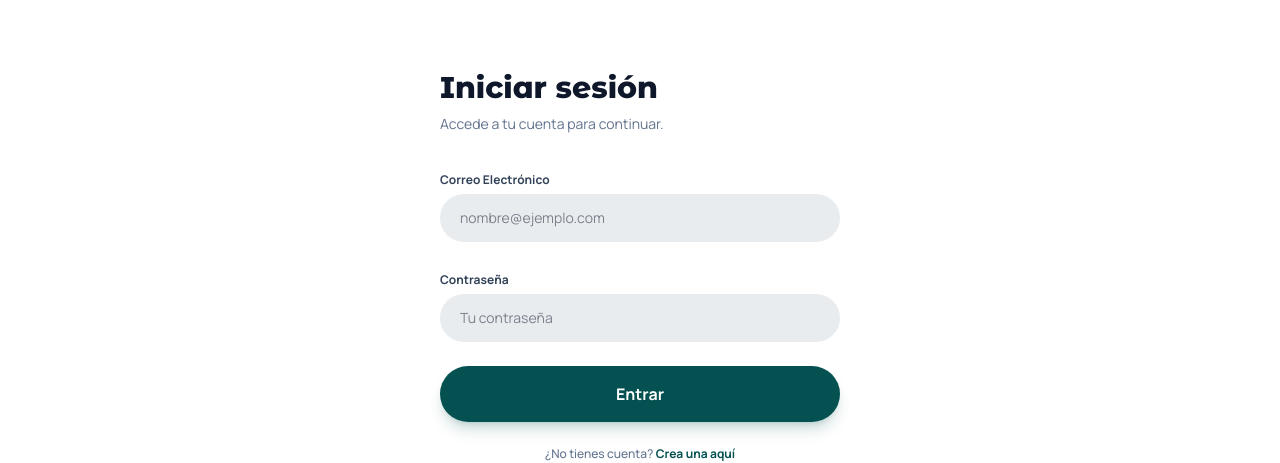
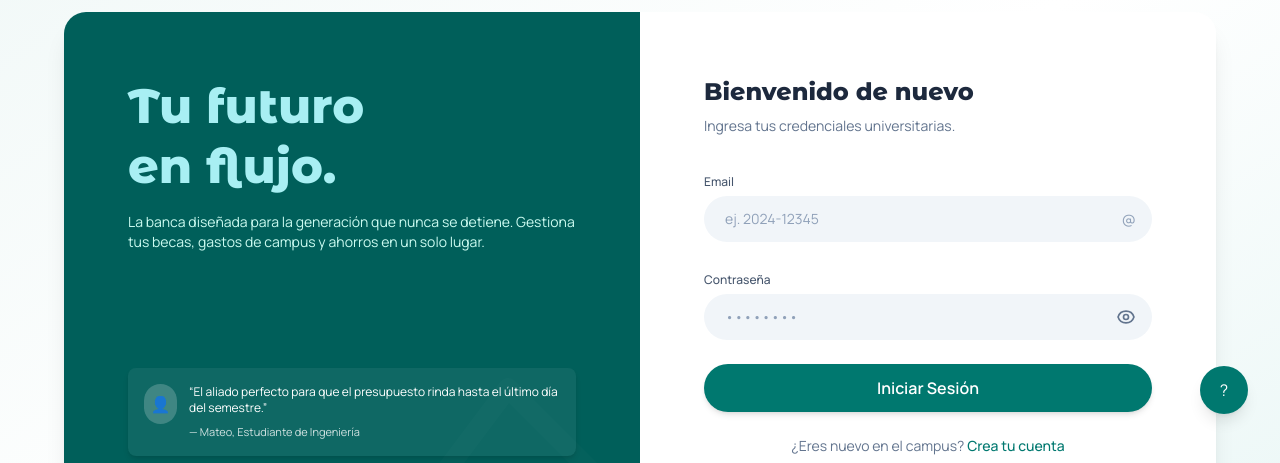
Before and after one commit to JStarWave84/web-institucional-banco-universitario, a Vue app: page /login in a window 1280 px wide. Shown: the part 354-817 px from the top of the page. Built offline with nearby package versions, Linux system fonts and the light colour scheme.

Commit message:
adjusted view

```diff
--- a/src/views/LoginView.vue
+++ b/src/views/LoginView.vue
@@ -1,31 +1,89 @@
 <script setup>
+import { ref } from 'vue'
+
+const email = ref('')
+const password = ref('')
+const showPassword = ref(false)
+
+function submit (e) {
+  e.preventDefault()
+
+  console.log('submit', { email: email.value, password: password.value })
+}
 </script>
 
 <template>
-  <section class="min-h-screen bg-white flex items-center">
-    <div class="mx-auto max-w-md w-full px-6 py-12">
-      <h2 class="text-3xl font-extrabold text-slate-900">Iniciar sesión</h2>
-      <p class="mt-2 text-sm text-slate-500">Accede a tu cuenta para continuar.</p>
+  <section class="min-h-screen flex items-center justify-center bg-gradient-to-br from-[#f0f8f7] via-white to-[#e8f6f5] p-8">
+    <div class="w-full max-w-6xl rounded-2xl shadow-xl overflow-hidden grid grid-cols-1 md:grid-cols-2 bg-white">
 
-      <form class="mt-8 space-y-6">
+
+      <div class="relative bg-teal-800 text-white p-10 md:p-16 flex flex-col justify-between">
+        <div>
+          <h1 class="text-4xl md:text-5xl font-extrabold leading-tight text-[#a8eff3]">Tu futuro <br>en flujo.</h1>
+          <p class="mt-4 text-sm text-teal-100 max-w-md">La banca diseñada para la generación que nunca se detiene. Gestiona tus becas, gastos de campus y ahorros en un solo lugar.</p>
+        </div>
+
+        <div class="mt-8">
+          <div class="bg-white/6 rounded-lg p-4 flex items-start gap-3 shadow-md max-w-md">
+            <div class="w-10 h-10 rounded-full bg-white/20 flex items-center justify-center">👤</div>
+            <div>
+              <div class="text-xs">“El aliado perfecto para que el presupuesto rinda hasta el último día del semestre.”</div>
+              <div class="mt-2 text-[11px] opacity-80">— Mateo, Estudiante de Ingeniería</div>
+            </div>
+          </div>
+        </div>
+
+
+        <svg class="absolute right-0 bottom-0 opacity-10" width="220" height="220" viewBox="0 0 200 200" xmlns="http://www.w3.org/2000/svg">
+          <path fill="none" stroke="rgba(255,255,255,0.15)" stroke-width="18" d="M20 160 L80 80 L160 160" stroke-linecap="round" stroke-linejoin="round"/>
+        </svg>
+      </div>
+
+
+      <div class="p-10 md:p-16 bg-white flex flex-col justify-center">
+        <div class="max-w-md w-full mx-auto">
+          <h2 class="text-2xl font-extrabold text-slate-800">Bienvenido de nuevo</h2>
+          <p class="mt-2 text-sm text-slate-500">Ingresa tus credenciales universitarias.</p>
+
+          <form @submit="submit" class="mt-8 space-y-6">
             <label class="block">
-          <span class="text-xs font-bold text-slate-700">Correo Electrónico</span>
-          <input type="email" placeholder="nombre@ejemplo.com" class="mt-1 w-full rounded-full bg-[#e9ecef] px-5 py-3.5 text-sm text-slate-900 outline-none focus:bg-[#dee2e6]" />
+              <span class="text-xs font-medium text-slate-600">Email</span>
+              <div class="mt-1 relative">
+                <input v-model="email" type="text" placeholder="ej. 2024-12345" class="w-full rounded-full border border-transparent bg-slate-100 px-5 py-3 text-sm text-slate-800 placeholder:text-slate-400 focus:outline-none focus:ring-2 focus:ring-teal-200" />
+                <span class="absolute right-4 top-1/2 -translate-y-1/2 text-slate-400">@</span>
+              </div>
             </label>
 
             <label class="block">
-          <span class="text-xs font-bold text-slate-700">Contraseña</span>
-          <input type="password" placeholder="Tu contraseña" class="mt-1 w-full rounded-full bg-[#e9ecef] px-5 py-3.5 text-sm text-slate-900 outline-none focus:bg-[#dee2e6]" />
+              <span class="text-xs font-medium text-slate-600">Contraseña</span>
+              <div class="mt-1 relative">
+                <input :type="showPassword ? 'text' : 'password'" v-model="password" placeholder="••••••••" class="w-full rounded-full border border-transparent bg-slate-100 px-5 py-3 text-sm text-slate-800 placeholder:text-slate-400 focus:outline-none focus:ring-2 focus:ring-teal-200" />
+                <button type="button" @click="showPassword = !showPassword" class="absolute right-4 top-1/2 -translate-y-1/2 text-slate-500">
+                  <svg v-if="!showPassword" xmlns="http://www.w3.org/2000/svg" width="20" height="20" fill="none" viewBox="0 0 24 24" stroke="currentColor"><path stroke-linecap="round" stroke-linejoin="round" stroke-width="2" d="M15 12a3 3 0 11-6 0 3 3 0 016 0z"/><path stroke-linecap="round" stroke-linejoin="round" stroke-width="2" d="M2.458 12C3.732 7.943 7.523 5 12 5c4.478 0 8.268 2.943 9.542 7-1.274 4.057-5.064 7-9.542 7-4.477 0-8.268-2.943-9.542-7z"/></svg>
+                  <svg v-else xmlns="http://www.w3.org/2000/svg" width="20" height="20" fill="none" viewBox="0 0 24 24" stroke="currentColor"><path stroke-linecap="round" stroke-linejoin="round" stroke-width="2" d="M13.875 18.825A10.05 10.05 0 0112 19c-4.478 0-8.268-2.943-9.542-7a9.956 9.956 0 012.223-3.396M6.6 6.6A9.956 9.956 0 0112 5c4.478 0 8.268 2.943 9.542 7a9.99 9.99 0 01-4.1 5.163M3 3l18 18"/></svg>
+                </button>
+              </div>
             </label>
 
             <div>
-          <button type="button" class="w-full rounded-full bg-[#055151] px-6 py-4 text-base font-bold text-white shadow-lg shadow-[#055151]/20 hover:bg-[#033636]">Entrar</button>
+              <button type="submit" class="w-full rounded-full bg-teal-700 px-6 py-3 text-base font-semibold text-white shadow-md hover:bg-teal-800">Iniciar Sesión</button>
             </div>
 
-        <p class="text-center text-xs text-slate-500 font-medium">
-          ¿No tienes cuenta? <router-link to="/crear-cuenta" class="font-bold text-[#055151] hover:underline">Crea una aquí</router-link>
+            <p class="text-center text-sm text-slate-500">
+              ¿Eres nuevo en el campus? <router-link to="/crear-cuenta" class="font-medium text-teal-700 hover:underline">Crea tu cuenta</router-link>
             </p>
           </form>
         </div>
+      </div>
+
+    </div>
+
+    <!-- floating help button -->
+    <button class="fixed right-8 bottom-8 w-12 h-12 rounded-full bg-teal-700 text-white shadow-lg flex items-center justify-center">?
+    </button>
   </section>
 </template>
+
+<style scoped>
+.rounded-2xl { border-radius: 22px; }
+</style>
```
Lines whose indentation alone changed are shown as unchanged.
